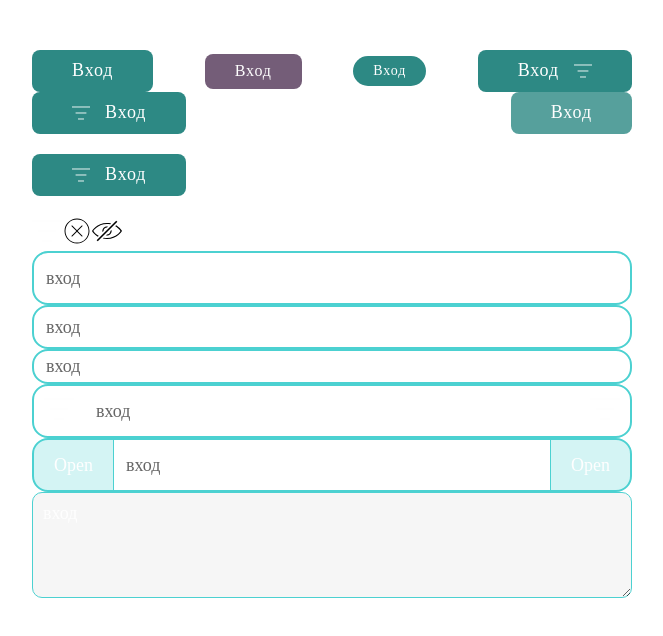
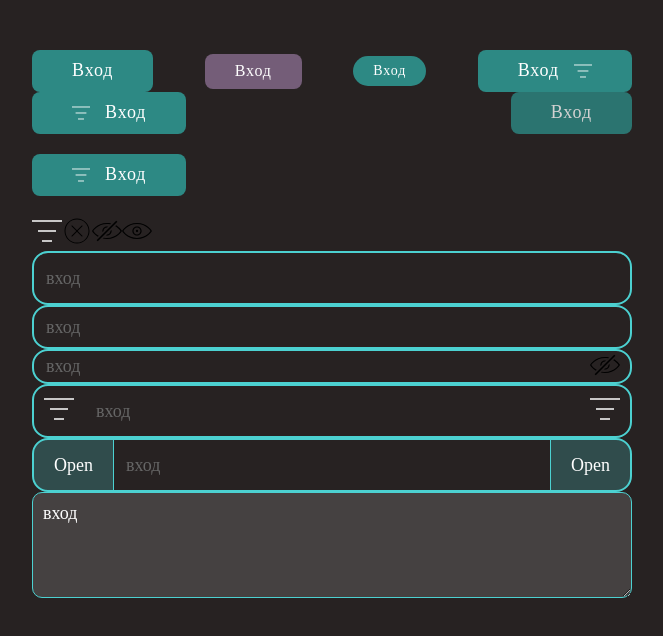
Before and after one commit to cookies-with-tea/fims-site, a React (Vite) app: page / in a window 1280 px wide. Shown: the top 636 px of the page, without its empty margins (18-681 px from the left). Built offline with nearby package versions, Linux system fonts and the light colour scheme.

Commit message:
ASF-2:добавил hover эффект при на введение на иконки clear и password

```diff
--- a/src/scss/style.scss
+++ b/src/scss/style.scss
@@ -7,3 +7,5 @@
     display: flex;
     flex-direction: column;
 }
+
+body{background: rgb(39, 34, 34);}
--- a/src/ui/input/input.module.scss
+++ b/src/ui/input/input.module.scss
@@ -70,6 +70,11 @@
 .postfix {
     padding: 0 10px;
     cursor: pointer;
+    transition: all 500ms ease-in-out;
+
+    &:hover{
+        fill: rgb(169, 165, 162);
+    }
 }
 
 .input__content {
--- a/src/ui/input/input.tsx
+++ b/src/ui/input/input.tsx
@@ -133,7 +133,7 @@ export const Input = ({
 
             { type === "password" && (
                 <div className={cx('postfix')} onClick={() => setPasswordShown(!passwordShown)}>
-                    {passwordShown ? (
+                    {!passwordShown ? (
                             passwordHideIcon ?? (
                                 <Icon
                                     name={`eye-off`}
```
Also changed, not shown: src/assets/icons/eye-on.svg (renamed from src/assets/icons/password-open.svg).
